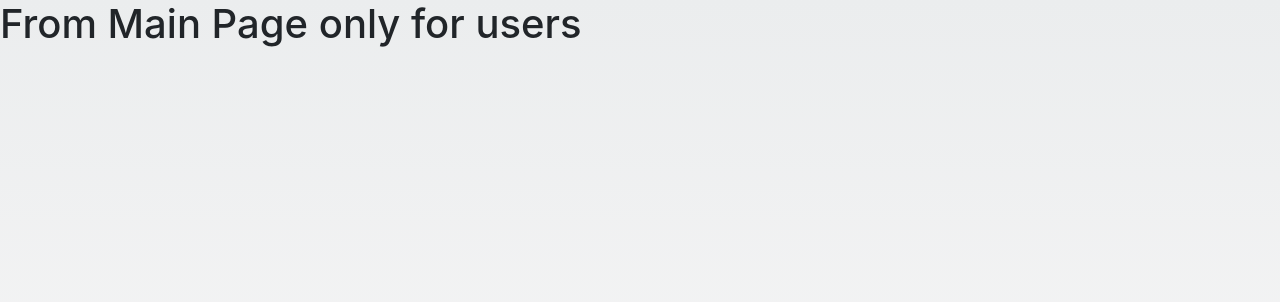
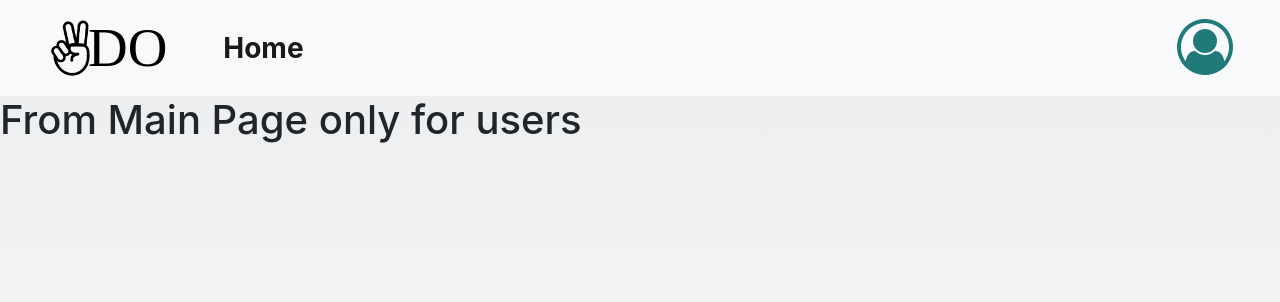
Before and after one commit to varsubham/Todo-Do, a React (Create React App) app in the folder todo-frontend/: page /main in a window 1280 px wide. Shown: the top 302 px of the page. Built offline with nearby package versions, Linux system fonts and the light colour scheme; sample sign-in values are in the browser's storage.

Commit message:
created MainNavBar for the MainPage

```diff
--- a/todo-frontend/src/components/Login.js
+++ b/todo-frontend/src/components/Login.js
@@ -3,9 +3,9 @@ import { Link, Redirect } from 'react-router-dom';
 import axios from 'axios';
 import NavBar from './NavBar';
 class Login extends React.Component{
-    constructor(){
+    constructor(props){
         let LoggedInStatus = false;
-        super();
+        super(props);
         this.state = {
             username: "",
             password: "",
@@ -32,14 +32,17 @@ class Login extends React.Component{
             if(res.data.success){
                 localStorage.setItem('token', "anyrandomstring");
                 this.setState({LoggedInStatus: true});
+                //console.log(this.state.username);
 
             }
         })
-        .catch(err => console.log(err.response.data))
+        .catch(err => console.log(err.response))
     }
     render(){
-        if(this.state.LoggedInStatus)
+        if(this.state.LoggedInStatus){
+            //this.setState({currentUser: this.state.username});
             return <Redirect to = '/main'/>
+        }
     return (
             <div>
                 <NavBar/>
--- /dev/null
+++ b/todo-frontend/src/components/MainNavBar.js
@@ -0,0 +1,54 @@
+import React from 'react';
+import { Link } from 'react-router-dom';
+const logo = require('../images/logo3.svg');
+class NavBar extends React.Component{
+    constructor(){
+        super();
+        this.logout = this.logout.bind(this);
+    }
+    logout(){
+        //this.props.loggedin = false;
+        localStorage.removeItem('token');
+
+    }
+
+    render(){
+    return (
+        <div>
+            <nav className="navbar  navbar-expand-lg navbar-light bg-light">
+                <div className="container">
+                    <Link  className="navbar-brand" style = {{paddingLeft: "20px"}} to = '/main'>
+                        <img src={logo} height = "70" className="d-inline-block align-top" alt = ""/>
+                    </Link>
+                    <div className="collapse navbar-collapse" >
+                        <ul className="navbar-nav mr-auto">
+                            <li className="nav-item active">
+                                <Link className="nav-link" to = '/main' style = {{fontSize: "28px", fontWeight: "bold", marginLeft: "24px"}}>Home</Link>
+                            </li>
+                        </ul>
+                        <div style = {{marginRight: "20px"}}>
+
+                        </div>
+                    </div>
+                    <div style = {{display: "flex", justifyContent: "space-evenly"}} >
+                        <div className = "dropdown">
+                            <Link id="navbarDropdown" role="button" data-toggle="dropdown" aria-haspopup="true" aria-expanded="false" className="nav-link" to = '#' style = {{fontSize: "28px", fontWeight: "bold", marginLeft: "24px"}}><i className="fa fa-user-circle-o" style={{fontSize: "56px", color:"#217A7A"}}></i></Link>
+                            <div className="dropdown-menu dropdown-menu-right" aria-labelledby="navbarDropdown" style = {{padding: "40px 30px", boxShadow: "0 8px 8px 0 rgba(0, 0, 0, 0.2), 0 6px 20px 0 rgba(0, 0, 0, 0.19)"}}>
+                                <h3 style = {{textAlign: "center", padding: "8px"}}>Welcome</h3>
+                                <div style = {{textAlign: "center", padding: "8px"}}>
+                                    <i className="fa fa-user-circle-o" style={{fontSize: "56px", color:"#217A7A"}}></i>
+                                </div>
+                                <h5 style = {{textAlign: "center", padding: "8px"}}>username</h5>
+                                <div className="dropdown-divider"></div>
+                                <a className="dropdown-item" href="/" onClick = {this.logout} style = {{textAlign: "center", padding: "8px", fontSize: "20px"}}>Logout</a>
+                            </div>
+                        </div>
+                    </div>
+                </div>
+            </nav>
+        </div>
+    )
+}
+}
+
+export default NavBar;
--- a/todo-frontend/src/components/MainPage.js
+++ b/todo-frontend/src/components/MainPage.js
@@ -1,23 +1,31 @@
 import React from 'react';
 import { Redirect } from 'react-router-dom';
-
+import MainNavBar from './MainNavBar';
 class MainPage extends React.Component{
-    constructor(){
-        super();
+    constructor(props){
+        super(props);
         let loggedin = true;
         const tokenstatus = localStorage.getItem('token');
         if(tokenstatus === null){
             loggedin = false;
         }
         this.state = {
-            loggedin
+            loggedin,
+
         }
+
     }
     render(){
+        //console.log(this.props.location.state.username1);
+        //console.log(this.props.location.state);
         if(this.state.loggedin === false)
-            return <Redirect to = './login'/>
+            return <Redirect to = '/'/>
+
     return (
-        <h1>From Main Page only for users</h1>
+        <div>
+            <MainNavBar/>
+            <h1>From Main Page only for users</h1>
+        </div>
     )
     }
 }
```
Also changed, not shown: todo-frontend/src/components/Footer.js (deleted, +0 -14 lines).
